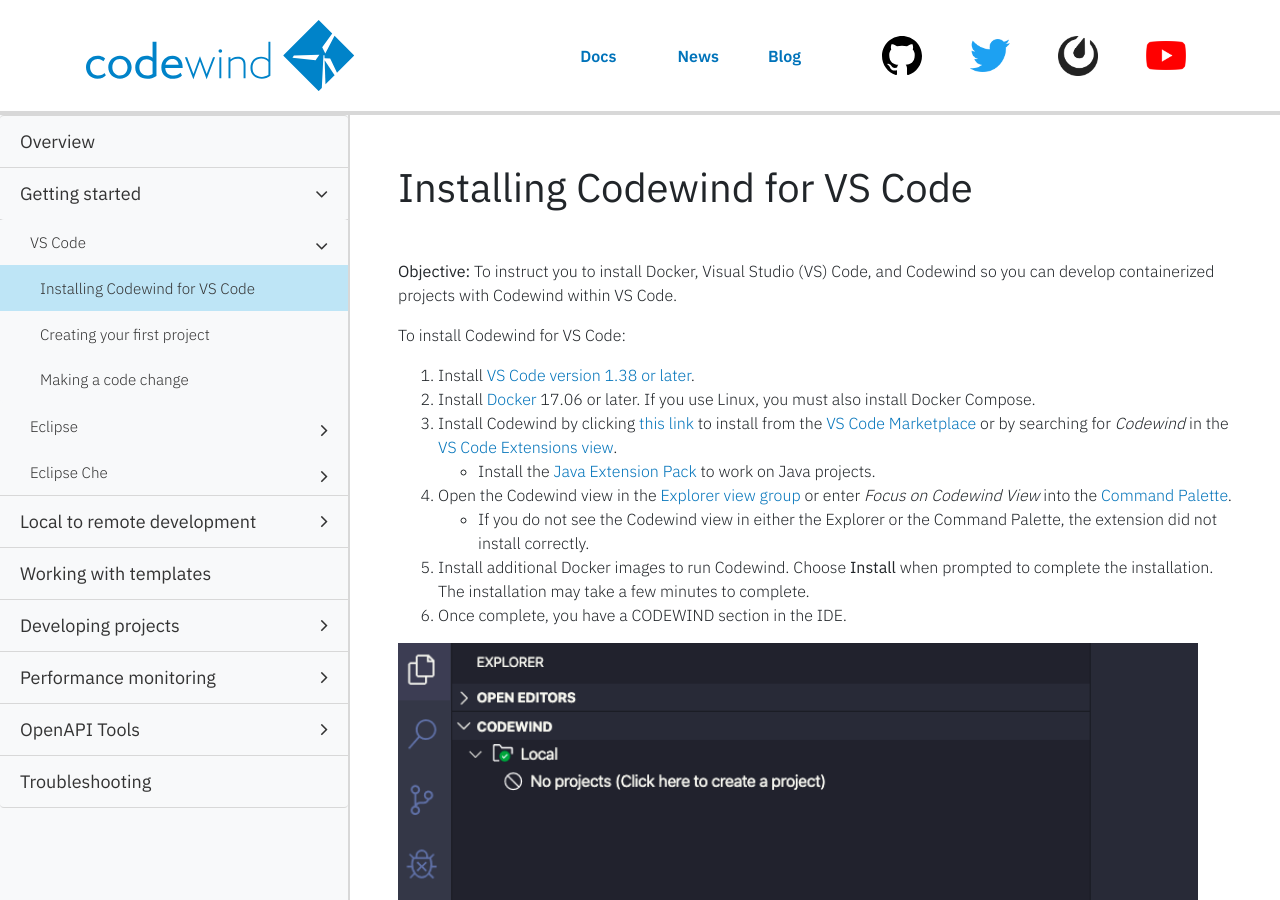
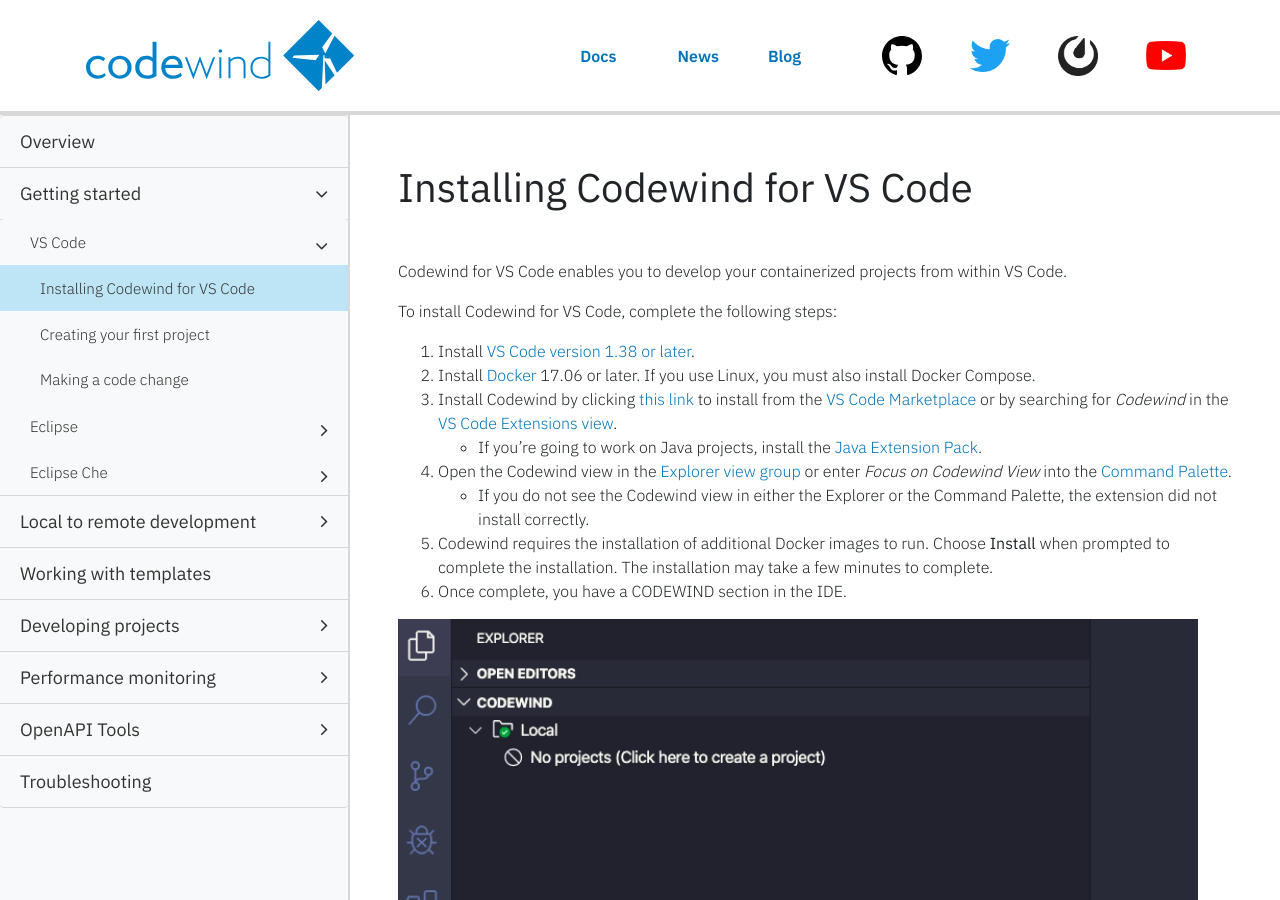
Before and after one commit to eclipse-archived/codewind-docs, a Jekyll site: the page built from docs/_documentations/mdt-vsc-getting-started.md, in a window 1280 px wide and 900 px high. Built offline with Jekyll 4.4.1, drawn with Linux system fonts in a browser that asks for light colours; nearby versions of some CDN libraries; comment, search, counter and statistics services are not loaded.

Commit message:
applied review of PR and finsihed modifications
Signed-off-by: Jacob Berger <jacob.berger@ibm.com>

```diff
--- a/docs/_documentations/mdt-vsc-getting-started.md
+++ b/docs/_documentations/mdt-vsc-getting-started.md
@@ -13,17 +13,17 @@ parent: mdt-vsc-overview
 # Installing Codewind for VS Code
 <br/>
 
-**Objective:** To instruct you to install Docker, Visual Studio (VS) Code, and Codewind so you can develop containerized projects with Codewind within VS Code.
+ Codewind for VS Code enables you to develop your containerized projects from within VS Code.
 
- To install Codewind for VS Code:
+ To install Codewind for VS Code, complete the following steps:
 
 1. Install [VS Code version 1.38 or later](https://code.visualstudio.com/download).
 2. Install [Docker](https://docs.docker.com/install/) 17.06 or later. If you use Linux, you must also install Docker Compose.
 3. Install Codewind by clicking [this link](vscode:extension/IBM.codewind) to install from the [VS Code Marketplace](https://marketplace.visualstudio.com/items?itemName=IBM.codewind) or by searching for *Codewind* in the [VS Code Extensions view](https://code.visualstudio.com/docs/editor/extension-gallery#_browse-for-extensions).
-    - Install the [Java Extension Pack](https://marketplace.visualstudio.com/items?itemName=vscjava.vscode-java-pack) to work on Java projects.
+    - If you're going to work on Java projects, install the [Java Extension Pack](https://marketplace.visualstudio.com/items?itemName=vscjava.vscode-java-pack).
 4. Open the Codewind view in the [Explorer view group](https://code.visualstudio.com/docs/getstarted/userinterface) or enter *Focus on Codewind View* into the [Command Palette](https://code.visualstudio.com/docs/getstarted/userinterface#_command-palette).
     - If you do not see the Codewind view in either the Explorer or the Command Palette, the extension did not install correctly.
-5. Install additional Docker images to run Codewind. Choose **Install** when prompted to complete the installation.  The installation may take a few minutes to complete.
+5. Codewind requires the installation of additional Docker images to run. Choose **Install** when prompted to complete the installation.  The installation may take a few minutes to complete.
 6. Once complete, you have a CODEWIND section in the IDE.
 
 ![image of Codewind once installed](dist/images/installed.png){:width="800px"}
```
